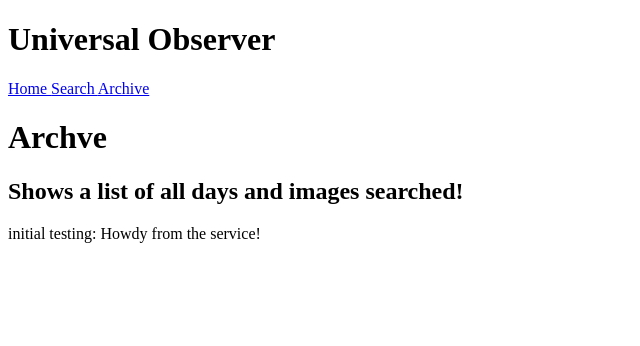
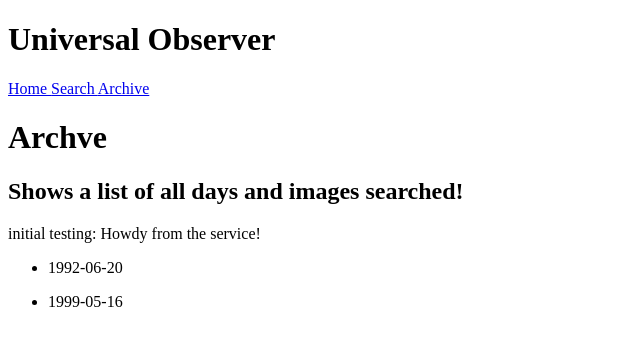
Before and after one commit to regbake/ng-thurs, an Angular app: page /archive in a window 1280 px wide. Shown: the top 346 px of the page, without its empty margins (0-640 px from the left). Built offline with nearby package versions, Linux system fonts and the light colour scheme.

Commit message:
triggering service from input

```diff
--- a/src/app/archive/archive.component.html
+++ b/src/app/archive/archive.component.html
@@ -2,3 +2,7 @@
 <h2>Shows a list of all days and images searched!</h2>
 
 <p> initial testing: {{ dayService.dayTest }} </p>
+
+<ul *ngFor="let days of dailyData" >
+  <li> {{ days }} </li>
+</ul>
--- a/src/app/archive/archive.component.ts
+++ b/src/app/archive/archive.component.ts
@@ -8,7 +8,7 @@ import { DayService } from '../day.service';
   styleUrls: ['./archive.component.css']
 })
 export class ArchiveComponent implements OnInit {
-  dailyData = [];
+  dailyData = ["1992-06-20", "1999-05-16"];
 
   constructor(private dayService: DayService) { }
 
--- a/src/app/day.service.ts
+++ b/src/app/day.service.ts
@@ -5,6 +5,16 @@ import { BehaviorSubject } from 'rxjs/BehaviorSubject';
 export class DayService {
   dayTest = "Howdy from the service!";
 
+  private day = new BehaviorSubject<string>('FOOBAR')
+  cast = this.day.asObservable();
+
   constructor() { }
 
+  addDay(day) {
+    console.log("I AM STUCK IN THE addDay() !!!");
+
+    this.day.next(day)
+
+  }
+
 }
--- a/src/app/search/search.component.ts
+++ b/src/app/search/search.component.ts
@@ -25,24 +25,28 @@ export class SearchComponent implements OnInit {
 
   }
 
+  //submits data
   handleSubmit(value) {
-    console.log("YOU SUBMITTED!", this.testVal);
-    let apiKey = 'znnuLYP0IshD6hWh31CAnDd73rWlfiZyAArphHpw';
+      console.log("YOU SUBMITTED!", this.testVal);
+      let apiKey = 'znnuLYP0IshD6hWh31CAnDd73rWlfiZyAArphHpw';
 
-    this.http.get('https://api.nasa.gov/planetary/apod?date=' + this.testVal + '&api_key=' + apiKey)
-      .subscribe(data => {
-        console.log(data);
+      // this.http.get('https://api.nasa.gov/planetary/apod?date=' + this.testVal + '&api_key=' + apiKey)
+      //   .subscribe(data => {
+      //     console.log(data);
+      //
+      //     this.imageData = {
+      //       imageUrl: data.url,
+      //       date: data.date,
+      //       explanation: data.explanation,
+      //       copyright: data.copyright
+      //     }
+      //
+      // });
 
-        this.imageData = {
-          imageUrl: data.url,
-          date: data.date,
-          explanation: data.explanation,
-          copyright: data.copyright
-        }
-
-    });
+      this.dayService.addDay("TEST DAY")
   }
 
+  //binds the data
   handleInput(event){
     this.testVal = event.target.value;
   }
```
